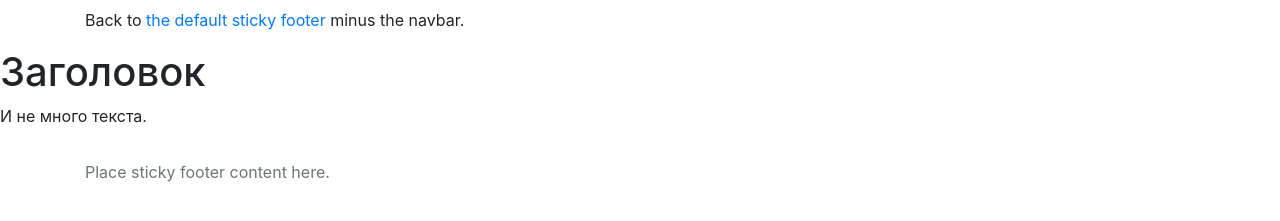
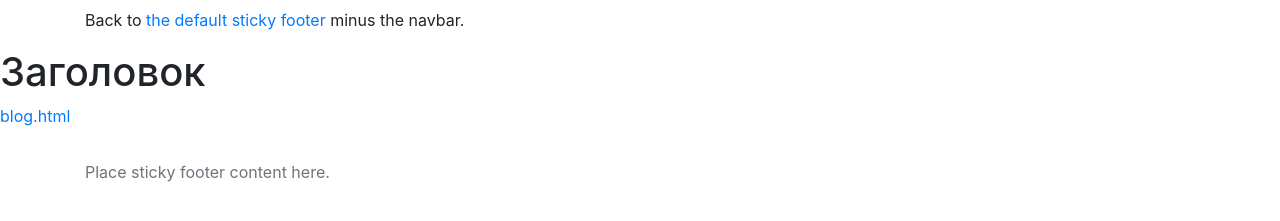
Before and after one commit to Dmistep/test-book, a Jekyll site: the page built from index.md, in a window 1280 px wide. Shown: the part 228-449 px from the top of the page. Built offline with Jekyll 4.4.1, drawn with Linux system fonts in a browser that asks for light colours; our own code applies the rules of GitHub Pages for plain Markdown files.

Commit message:
update index.md

```diff
--- a/index.md
+++ b/index.md
@@ -5,4 +5,4 @@
 
 # Заголовок
 
-И не много текста.
+[blog.html](blog.html)
```
